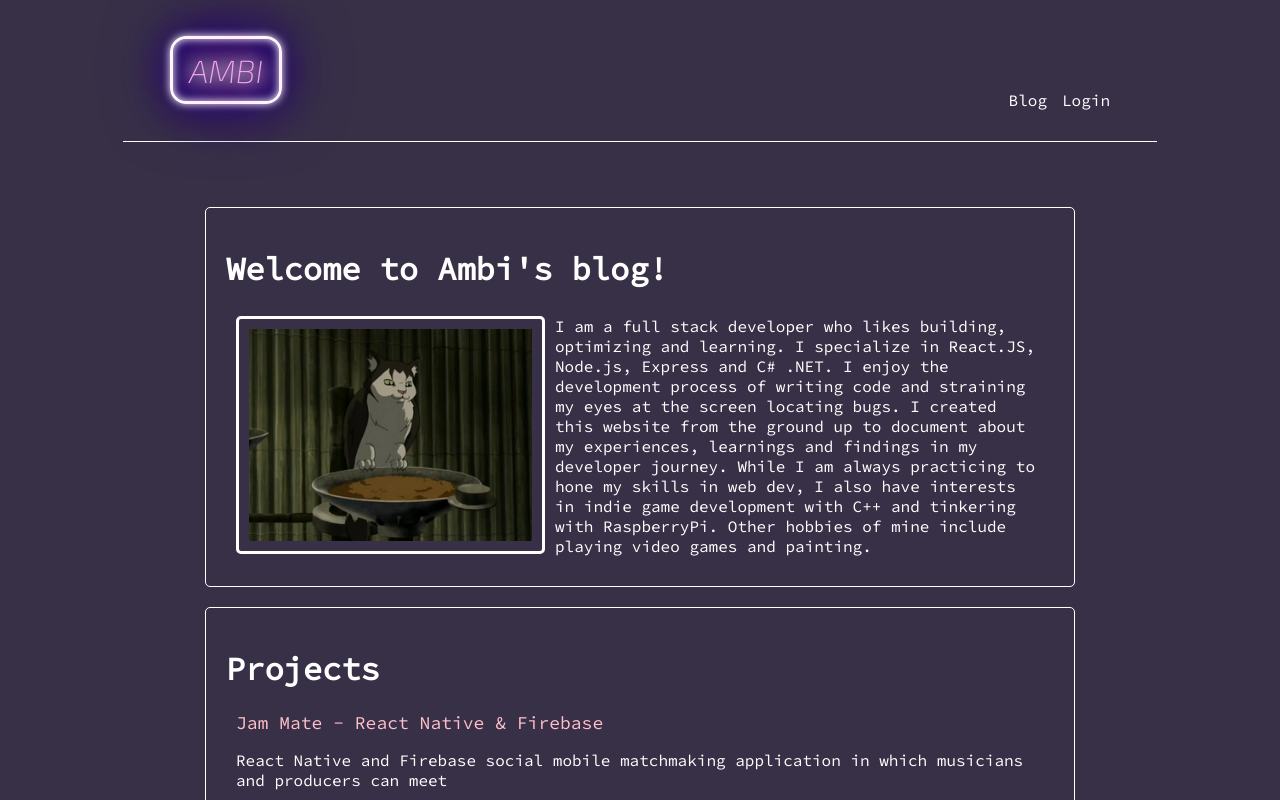
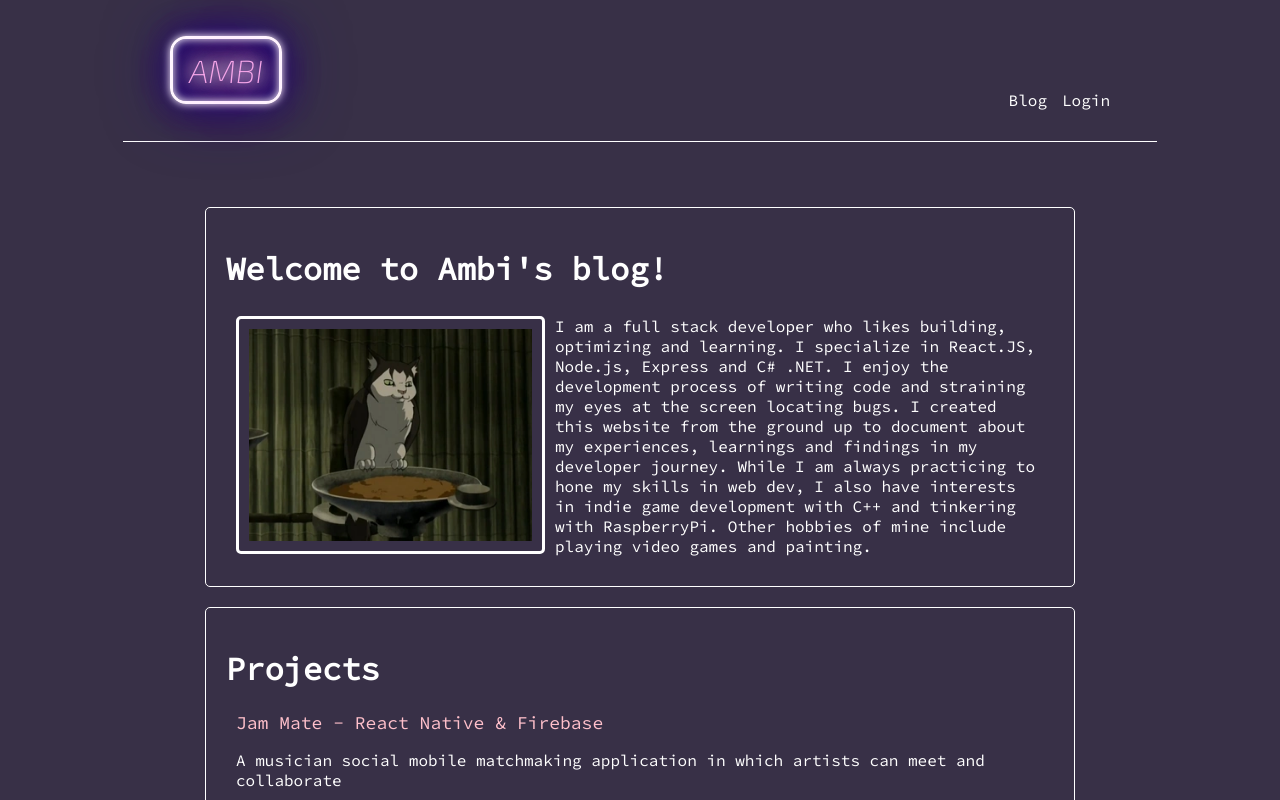
Before and after one commit to ambibma/ambiBlog, a React (Create React App) app in the folder client/: page / in a window 1280 px wide. Shown: the top 800 px of the page. Built offline with nearby package versions, Linux system fonts and the light colour scheme; no server answers.

Commit message:
Fix project description

```diff
--- a/client/src/Data/ProjectData.js
+++ b/client/src/Data/ProjectData.js
@@ -6,7 +6,7 @@ export const ProjectData = [
   title: 'Jam Mate',
   tech: 'React Native & Firebase',
   link: 'https://github.com/ambibma/Capstone',
-  description: "React Native and Firebase social mobile matchmaking application in which musicians and producers can meet",
+  description: "A musician social mobile matchmaking application in which artists can meet and collaborate",
 },
 
 {
```
